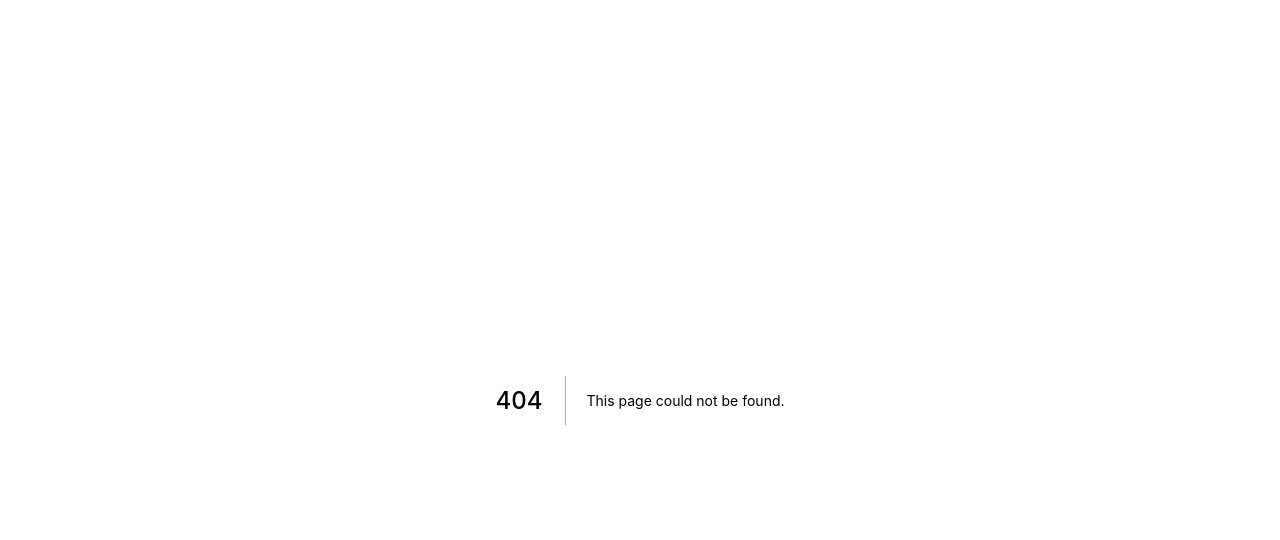
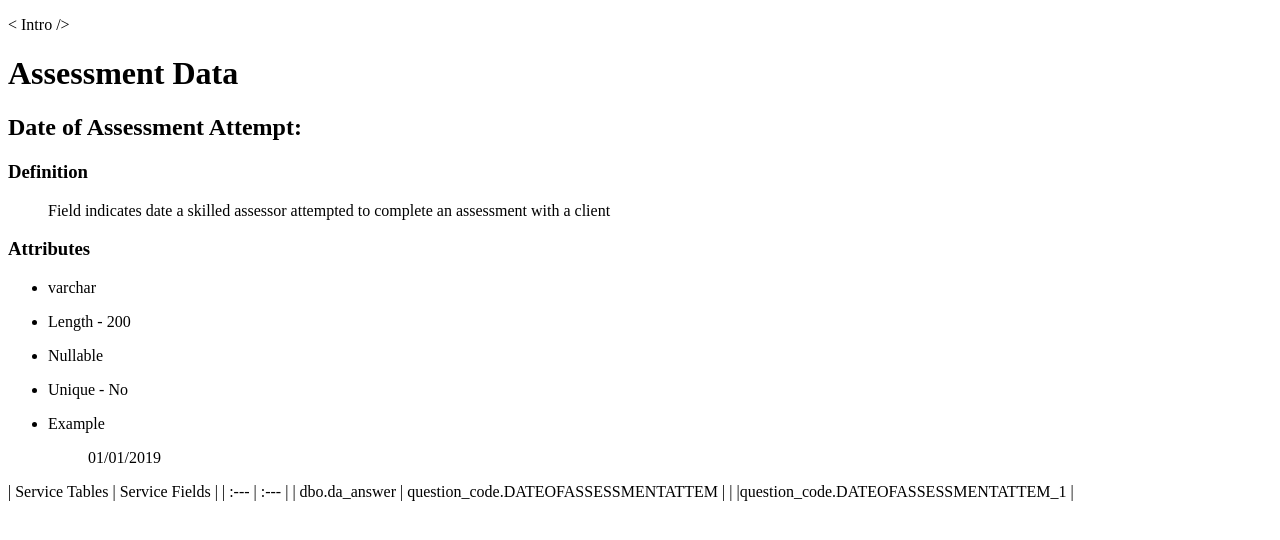
Before and after one commit to naomatheus/mdx_frontend, a Next.js app: page /da_answer in a window 1280 px wide. Before the commit this address had no page. Shown: the top 540 px of the page. Built offline with nearby package versions, Linux system fonts and the light colour scheme.

Commit message:
added git attributes to repo

```diff
--- a/pages/_app.js
+++ b/pages/_app.js
@@ -2,7 +2,7 @@ import React, {Component, Fragment} from 'react'
 import {MDXProvider} from '@mdx-js/react'
 
 const mdComponents = {
-  h1: props => <h1 style={{color: 'green'}} {...props} />
+  h1: props => <h1 style={{color: 'red'}} {...props} />
 }
 
 export default ({Component, pageProps}) => (
--- a/pages/_intro.js
+++ b/pages/_intro.js
@@ -21,14 +21,14 @@ class Intro extends Component{
 
 
 			<Fragment>
-				<div></div>
+				<div> There she blows </div>
 
 			</Fragment>
 		)
 	}
 }
 
-// export default Intro;
+export default Intro;
 
 // export default ({Component, pageProps}) => (
 //   <MDXProvider components={mdComponents}>
@@ -36,8 +36,8 @@ class Intro extends Component{
 //   </MDXProvider>
 // )
 
-export default ({Component, theProps}) => (
-	<MDXProvider components={Intro}>
-		<Component {...props} />
-	</MDXProvider>
-)
+// export default ({Component, theProps}) => (
+// 	<MDXProvider components={Intro}>
+// 		<Component {...this.props} />
+// 	</MDXProvider>
+// )
--- /dev/null
+++ b/pages/da_answer.md
@@ -0,0 +1,24 @@
+import Intro from './_intro.js'
+
+< Intro />
+
+# Assessment Data
+
+## Date of Assessment Attempt:
+### Definition
+
+> Field indicates date a skilled assessor attempted to complete an assessment with a client
+
+### Attributes
+* varchar
+* Length - 200
+* Nullable
+* Unique - No
+* Example
+
+  > 01/01/2019
+
+| Service Tables | Service Fields |
+| :--- | :--- |
+| dbo.da\_answer | question_code.DATEOFASSESSMENTATTEM |
+| |question_code.DATEOFASSESSMENTATTEM_1 |
```
Also changed, not shown: 2 other files (tests, documents, lock files or other folders).
